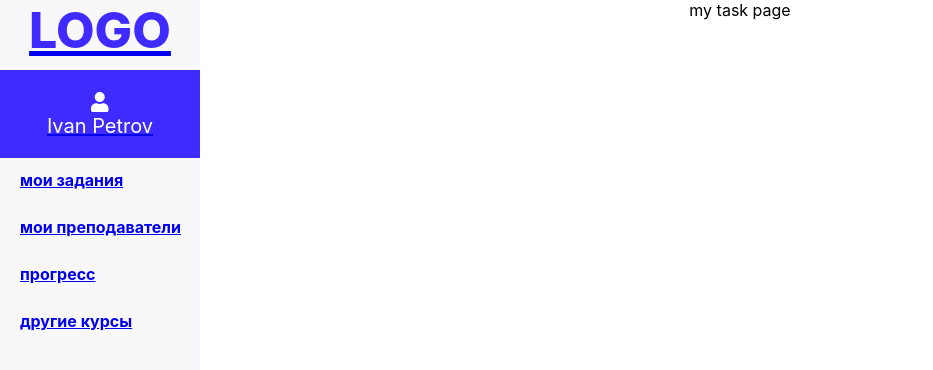
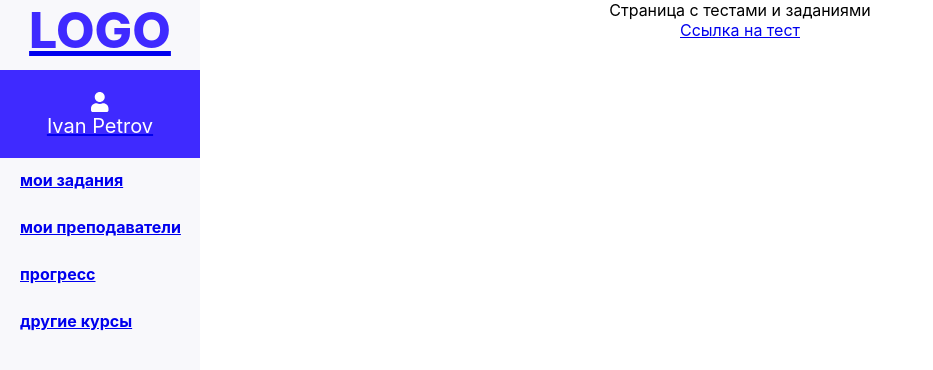
Before and after one commit to Prokshin/EduProjectStudent, a React (Create React App) app: page /tasks in a window 1280 px wide. Shown: the top 370 px of the page, without its empty margins (0-933 px from the left). Built offline with nearby package versions, Linux system fonts and the light colour scheme.

Commit message:
Add simple route logic in TasksPage

```diff
--- a/src/component/content/content.js
+++ b/src/component/content/content.js
@@ -1,8 +1,19 @@
 import React from "react";
 import "./content.css";
+import TasksPage from "../../pages/tasks";
 
 const Content = props => {
-  return <div className="content">{props.type}</div>;
+  const id = 1;
+  let element = "";
+  switch (props.type) {
+    case "my task page":
+      element = <TasksPage types="Страница с тестами и заданиями" />;
+      break;
+    default:
+      element = <div>{props.type}</div>;
+      break;
+  }
+  return <div className="content">{element}</div>;
 };
 
 export default Content;
--- /dev/null
+++ b/src/pages/tasks.js
@@ -0,0 +1,35 @@
+import React, { Component } from "react";
+import {
+  BrowserRouter as Router,
+  Switch,
+  Route,
+  Link,
+  useRouteMatch,
+  useParams
+} from "react-router-dom";
+
+export default class TasksPage extends Component {
+  back() {
+    window.history.back();
+  }
+  render() {
+    let id = 0;
+    return (
+      <Router>
+        <Switch>
+          <Route path={`/tasks/test_${id}`}>
+            <button onClick={this.back}>Закрыть тест</button>
+            <div>
+              тест, расположенный по адресу /tasks/test_id , где id - уникальный
+              идентификатор теста
+            </div>
+          </Route>
+          <Route path={`/tasks`}>
+            <div>{this.props.types}</div>
+            <Link to={`/tasks/test_${id}`}>Ссылка на тест</Link>
+          </Route>
+        </Switch>
+      </Router>
+    );
+  }
+}
```
